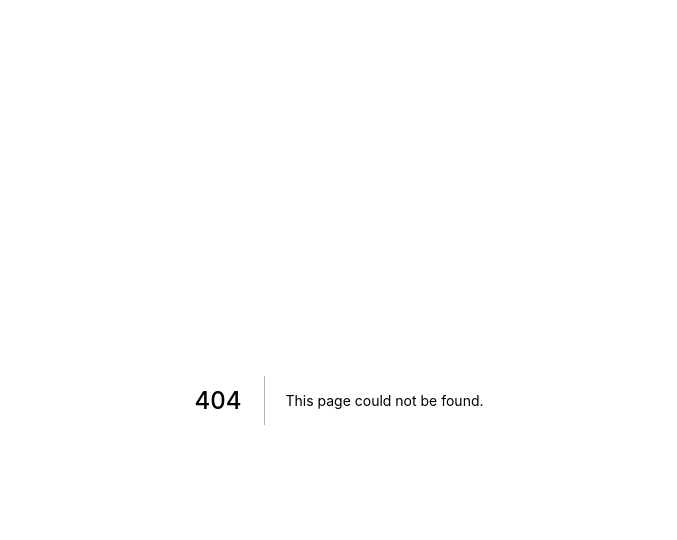
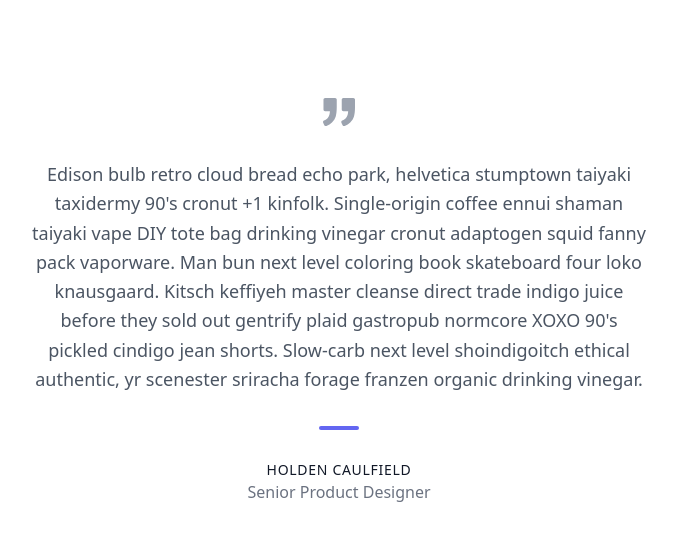
Before and after one commit to jinsumin/1Q-wedding-client, a Next.js app: page /intro in a window 1280 px wide. Before the commit this address had no page. Shown: the top 540 px of the page, without its empty margins (301-978 px from the left). Built offline with nearby package versions, Linux system fonts and the light colour scheme.

Commit message:
next video tag

```diff
--- a/next.config.js
+++ b/next.config.js
@@ -2,6 +2,10 @@
 const nextConfig = {
   reactStrictMode: true,
   swcMinify: true,
-}
+};
 
-module.exports = nextConfig
+module.exports = nextConfig;
+
+const withVideos = require("next-videos");
+
+module.exports = withVideos();
--- a/package.json
+++ b/package.json
@@ -12,6 +12,7 @@
     "bootstrap": "^5.1.3",
     "next": "12.3.1",
     "next-themes": "^0.2.1",
+    "next-videos": "1.5.0",
     "react": "18.2.0",
     "react-bootstrap": "^2.5.0",
     "react-dom": "18.2.0",
--- a/pages/index.js
+++ b/pages/index.js
@@ -6,6 +6,7 @@
 import Main from "./main";
 import Canvas from "./canvas";
 import Viewer from "./viewer";
+import Intro from "./intro";
 
 export default function Home() {
   return (
@@ -17,6 +18,7 @@
       </Head>
       <div>
         <Main />
+        <Intro />
         <Viewer />
         <Canvas />
         <Recorder />
--- /dev/null
+++ b/pages/intro.js
@@ -0,0 +1,40 @@
+import React from "react";
+
+const Intro = () => {
+  return (
+    <div id="intro-section">
+      <section class="text-gray-600 body-font">
+        <div class="container px-5 py-24 mx-auto">
+          <div class="xl:w-1/2 lg:w-3/4 w-full mx-auto text-center">
+            <svg
+              xmlns="http://www.w3.org/2000/svg"
+              fill="currentColor"
+              class="inline-block w-8 h-8 text-gray-400 mb-8"
+              viewBox="0 0 975.036 975.036"
+            >
+              <path d="M925.036 57.197h-304c-27.6 0-50 22.4-50 50v304c0 27.601 22.4 50 50 50h145.5c-1.9 79.601-20.4 143.3-55.4 191.2-27.6 37.8-69.399 69.1-125.3 93.8-25.7 11.3-36.8 41.7-24.8 67.101l36 76c11.6 24.399 40.3 35.1 65.1 24.399 66.2-28.6 122.101-64.8 167.7-108.8 55.601-53.7 93.7-114.3 114.3-181.9 20.601-67.6 30.9-159.8 30.9-276.8v-239c0-27.599-22.401-50-50-50zM106.036 913.497c65.4-28.5 121-64.699 166.9-108.6 56.1-53.7 94.4-114.1 115-181.2 20.6-67.1 30.899-159.6 30.899-277.5v-239c0-27.6-22.399-50-50-50h-304c-27.6 0-50 22.4-50 50v304c0 27.601 22.4 50 50 50h145.5c-1.9 79.601-20.4 143.3-55.4 191.2-27.6 37.8-69.4 69.1-125.3 93.8-25.7 11.3-36.8 41.7-24.8 67.101l35.9 75.8c11.601 24.399 40.501 35.2 65.301 24.399z"></path>
+            </svg>
+            <p class="leading-relaxed text-lg">
+              Edison bulb retro cloud bread echo park, helvetica stumptown
+              taiyaki taxidermy 90's cronut +1 kinfolk. Single-origin coffee
+              ennui shaman taiyaki vape DIY tote bag drinking vinegar cronut
+              adaptogen squid fanny pack vaporware. Man bun next level coloring
+              book skateboard four loko knausgaard. Kitsch keffiyeh master
+              cleanse direct trade indigo juice before they sold out gentrify
+              plaid gastropub normcore XOXO 90's pickled cindigo jean shorts.
+              Slow-carb next level shoindigoitch ethical authentic, yr scenester
+              sriracha forage franzen organic drinking vinegar.
+            </p>
+            <span class="inline-block h-1 w-10 rounded bg-indigo-500 mt-8 mb-6"></span>
+            <h2 class="text-gray-900 font-medium title-font tracking-wider text-sm">
+              HOLDEN CAULFIELD
+            </h2>
+            <p class="text-gray-500">Senior Product Designer</p>
+          </div>
+        </div>
+      </section>
+    </div>
+  );
+};
+
+export default Intro;
--- a/pages/player.js
+++ b/pages/player.js
@@ -14,7 +14,7 @@
   return (
     <div id="player-section">
       <section className="text-gray-600 body-font">
-        <div className="flex justify-center mx-20 mt-20">
+        <div className="container flex justify-center mx-20 mt-20">
           <div className="flex-col items-center place-items-center">
             <div>
               <input type="file" onChange={handleVideoUpload} />
--- a/pages/recorder.js
+++ b/pages/recorder.js
@@ -80,7 +80,7 @@
     <>
       <div id="recorder-section">
         <section className="text-gray-600 body-font">
-          <div className="flex justify-center mx-20 mt-20">
+          <div className="container flex justify-center mx-20 mt-20">
             <div className="flex-col items-center place-items-center">
               <div>
                 <Webcam
--- a/pages/viewer.js
+++ b/pages/viewer.js
@@ -1,16 +1,25 @@
-import React from "react";
+import React, { useEffect, useRef } from "react";
 import { Carousel } from "react-bootstrap";
 import "bootstrap/dist/css/bootstrap.css";
 import dynamic from "next/dynamic";
+// import videoURL from "../public/videos/sample.mp4";
 
-const ReactPlayer = dynamic(() => import("react-player/lazy"), { ssr: false });
+// const ReactPlayer = dynamic(() => import("react-player/lazy"), { ssr: false });
 
 const Viewer = () => {
+  const videoRef = useRef();
+
+  useEffect(() => {
+    setTimeout(() => {
+      videoRef.current.play();
+    }, 5000);
+  }, []);
+
   const videoProperties = [
     {
       id: 1,
       title: "video1",
-      src: "https://www.youtube.com/watch?v=OEZc_c7A7Ko",
+      src: "../public/videos/sample.mp4",
       description: "sample video of 1q wedding",
     },
     {
@@ -30,19 +39,31 @@
   return (
     <div id="viewer-section">
       <section>
-        <div className="mx-80">
+        <div class="container px-5 py-24 mx-auto">
           <Carousel>
             {videoProperties.map((videoObject) => {
               return (
                 <Carousel.Item key={videoObject.id}>
-                  <ReactPlayer
+                  {/* <ReactPlayer
                     url={videoObject.src}
                     width="100%"
                     heigh="100%"
                     pip={true}
                     controls={true}
                     playing={false}
+                  /> */}
+                  <video
+                    ref={videoRef}
+                    controls
+                    width="100%"
+                    height="100%"
+                    loop
+                    muted
+                    src={require("../public/videos/sample.mp4")}
                   />
+                  {/* <video ref={videoRef} controls width="250" loop muted>
+                    <source src={videoObject.src} type="video/mp4" />
+                  </video> */}
                   <Carousel.Caption>
                     <h3>{videoObject.title}</h3>
                     <p>{videoObject.description}</p>
```
Also changed, not shown: 1 other file (tests, documents, lock files or other folders).
